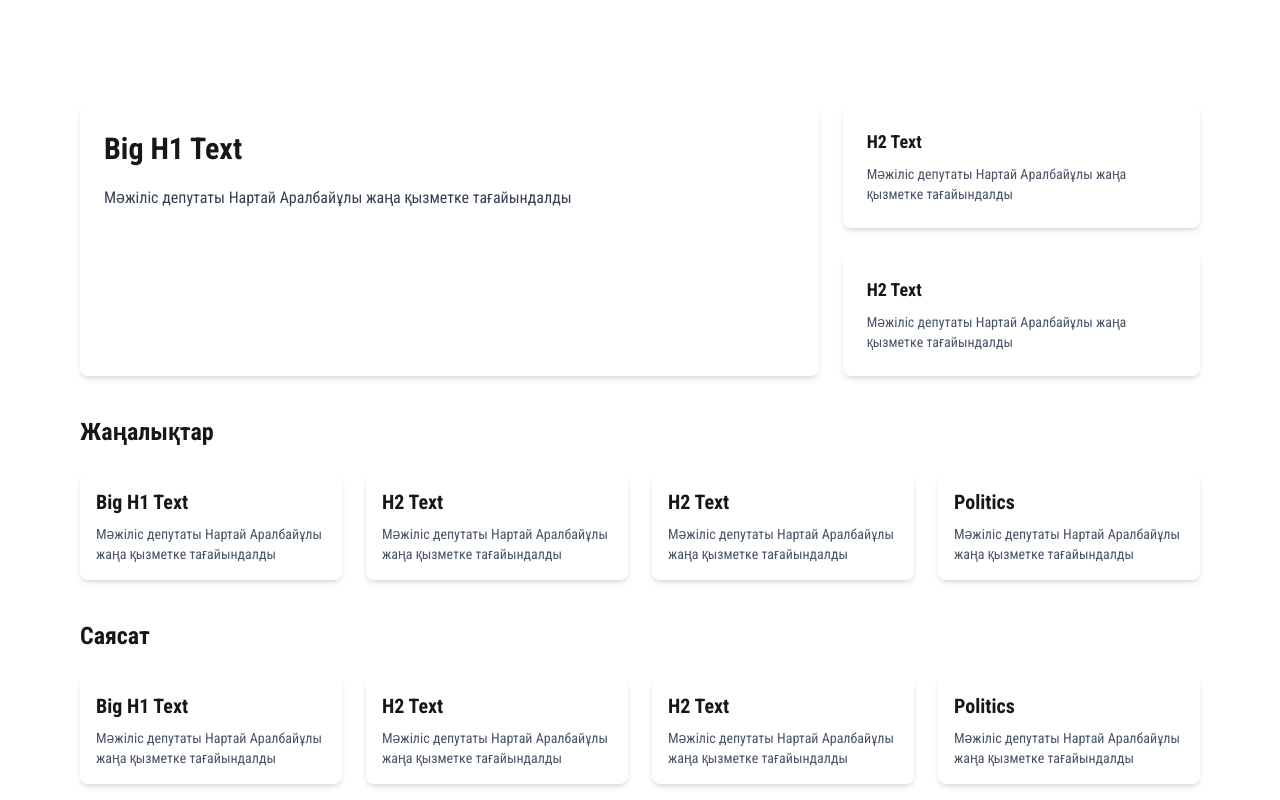
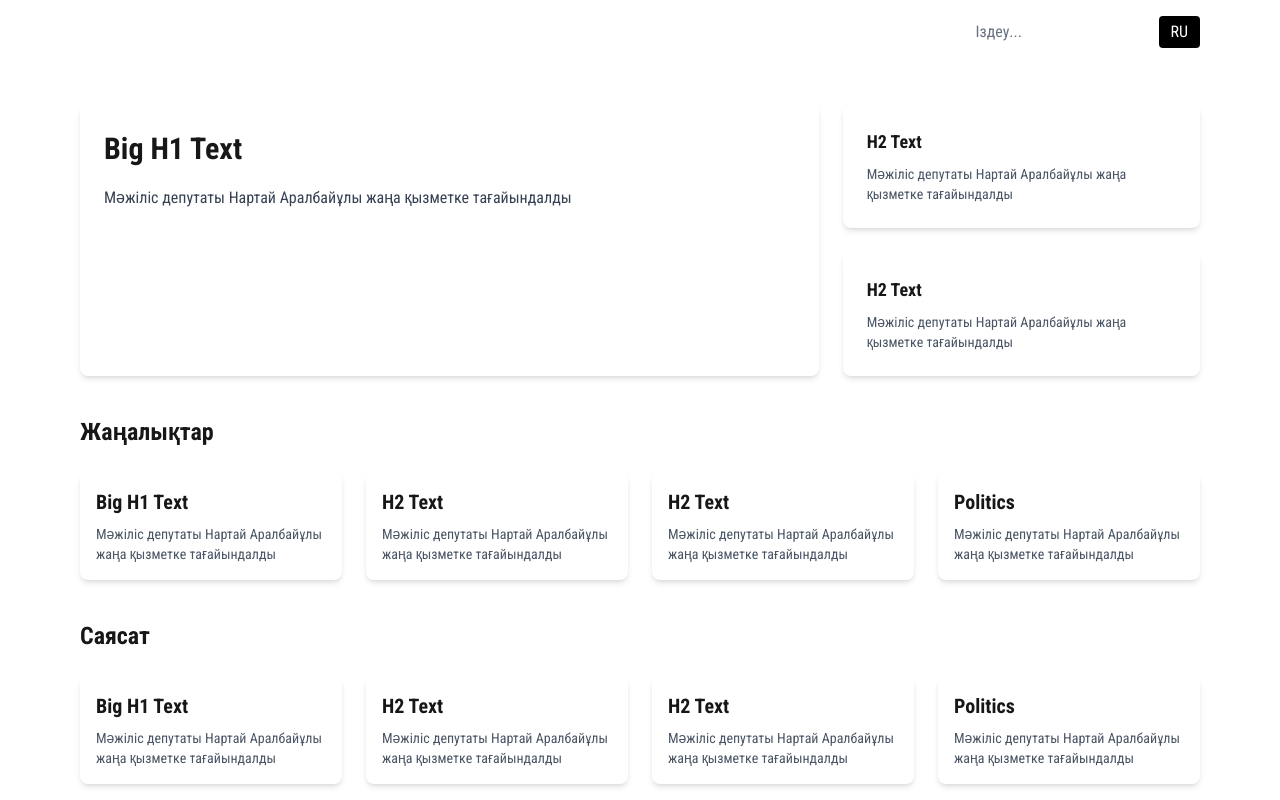
Before and after one commit to ba-mirza/onemin-nextjs-client, a Next.js app: page / in a window 1280 px wide. Shown: the top 800 px of the page. Built offline with nearby package versions, Linux system fonts and the light colour scheme.

Commit message:
[feat]:// updated Header with divider, search input and RU button

```diff
--- a/app/components/Header.tsx
+++ b/app/components/Header.tsx
@@ -10,8 +10,13 @@ export default function Header() {
   return (
     <header className="bg-primary text-white py-4">
       <div className="max-w-6xl mx-auto flex items-center justify-between px-4">
-        <h1 className="text-2xl font-bold">ONEMIN.KZ</ h1>
-        <nav className="space-x-6">
+        <div className="flex items-center space-x-4">
+          <h1 className="text-2xl font-bold">ONEMIN.KZ</ h1>
+          <div className="h-6 w-px bg-white/50"></ div>
+        </ div>
+
+
+        <nav className="flex space-x-6">
           {navItems.map((item) => (
             <a
               key={item.label}
@@ -22,6 +27,17 @@ export default function Header() {
             </ a>
           ))}
         </ nav>
+
+          <div className="flex items-center space-x-2">
+          <input
+            type="text"
+            placeholder="Іздеу..."
+            className="px-3 py-1 rounded bg-white text-black placeholder-gray-500 focus:outline-none focus:ring-2 focus:ring-primary"
+          />
+          <button className="bg-black text-white px-3 py-1 rounded hover:bg-gray-800 transition">
+            RU
+          </ button>
+        </ div>
       </ div>
     </ header>
   )
```
